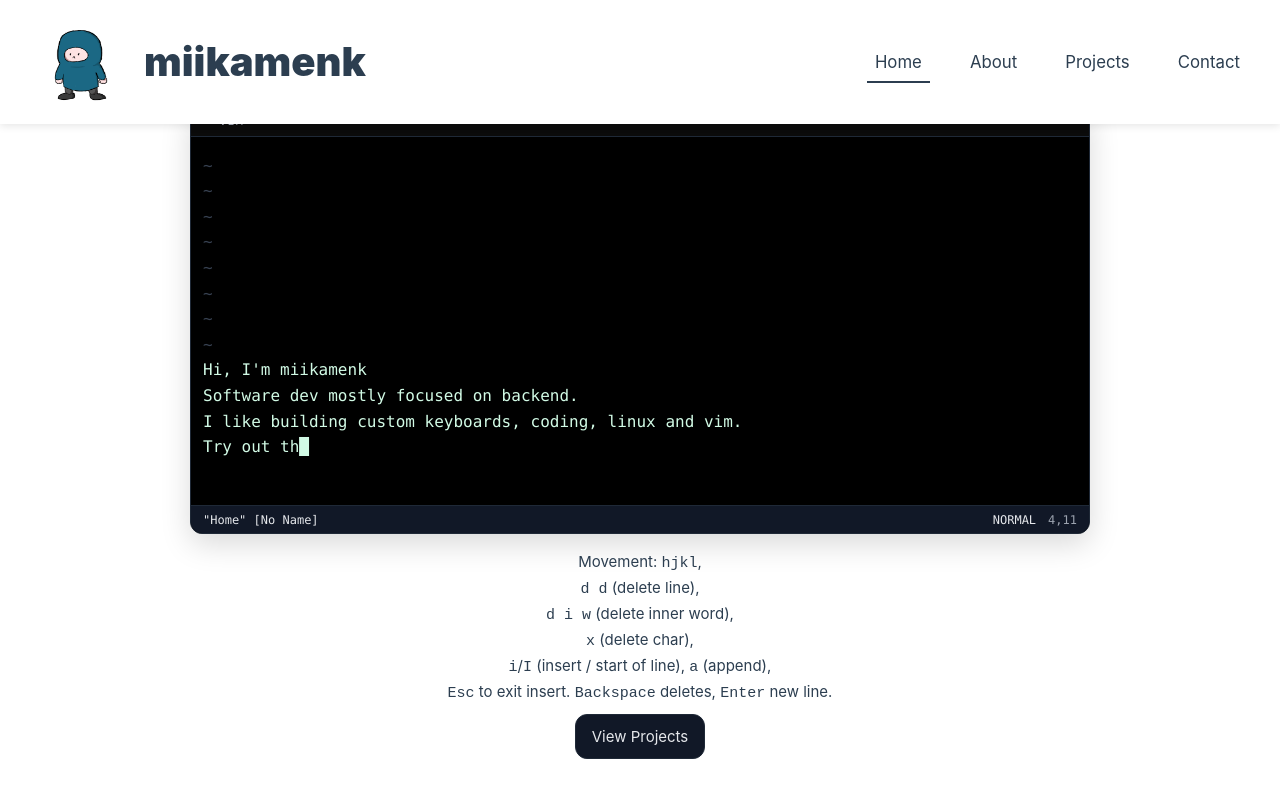
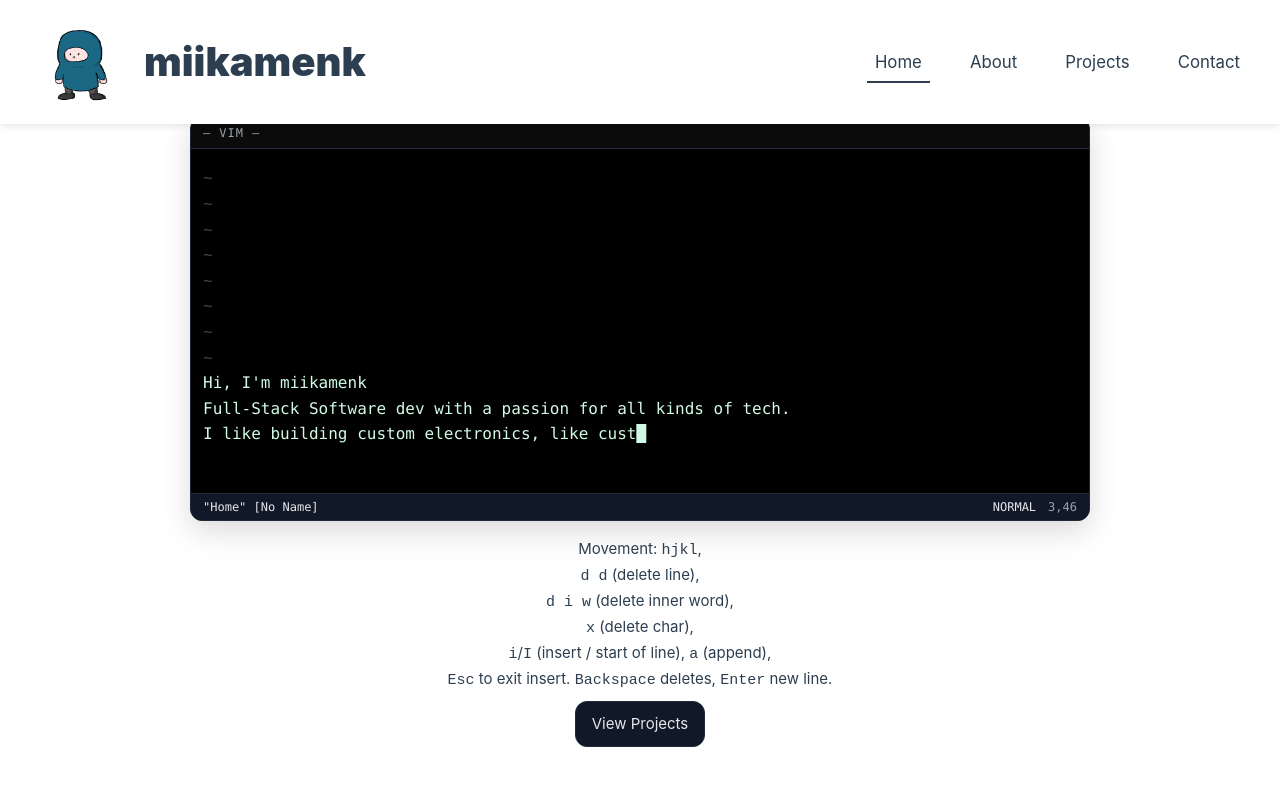
Before and after one commit to miikamenk/miikamenk-portfolio, a Vue app: page / in a window 1280 px wide. Shown: the top 798 px of the page. Built offline with nearby package versions, Linux system fonts and the light colour scheme.

Commit message:
some small changes

```diff
--- a/src/components/VimEmulator.vue
+++ b/src/components/VimEmulator.vue
@@ -3,9 +3,13 @@ import { onMounted, onBeforeUnmount, ref, computed } from 'vue'
 
 //config
 const MESSAGE = `Hi, I'm miikamenk
-Software dev mostly focused on backend.
-I like building custom keyboards, coding, linux and vim.
-Try out this interactive vim terminal I made and check out the rest of my website.`
+Full-Stack Software dev with a passion for all kinds of tech.
+I like building custom electronics, like custom keyboards.
+
+I'm also really into Linux, Vim and bleeding edge tech.
+
+I'm an advocator for open source sofware and hardware.
+Try out this interactive vim terminal I whipped up and check out the rest of my website.`
 const TYPE_DELAY = 40 // ms/char
 const PLACEHOLDER_LINES = 8 // leading tildes like Vim
 
--- a/src/views/HomeView.vue
+++ b/src/views/HomeView.vue
@@ -1,5 +1,6 @@
 <script setup lang="ts">
 import VimEmulator from '../components/VimEmulator.vue'
+import AboutPage from '../components/AboutPage.vue'
 </script>
 
 <template>
```
Also changed, not shown: 1 other file (tests, documents, lock files or other folders).
